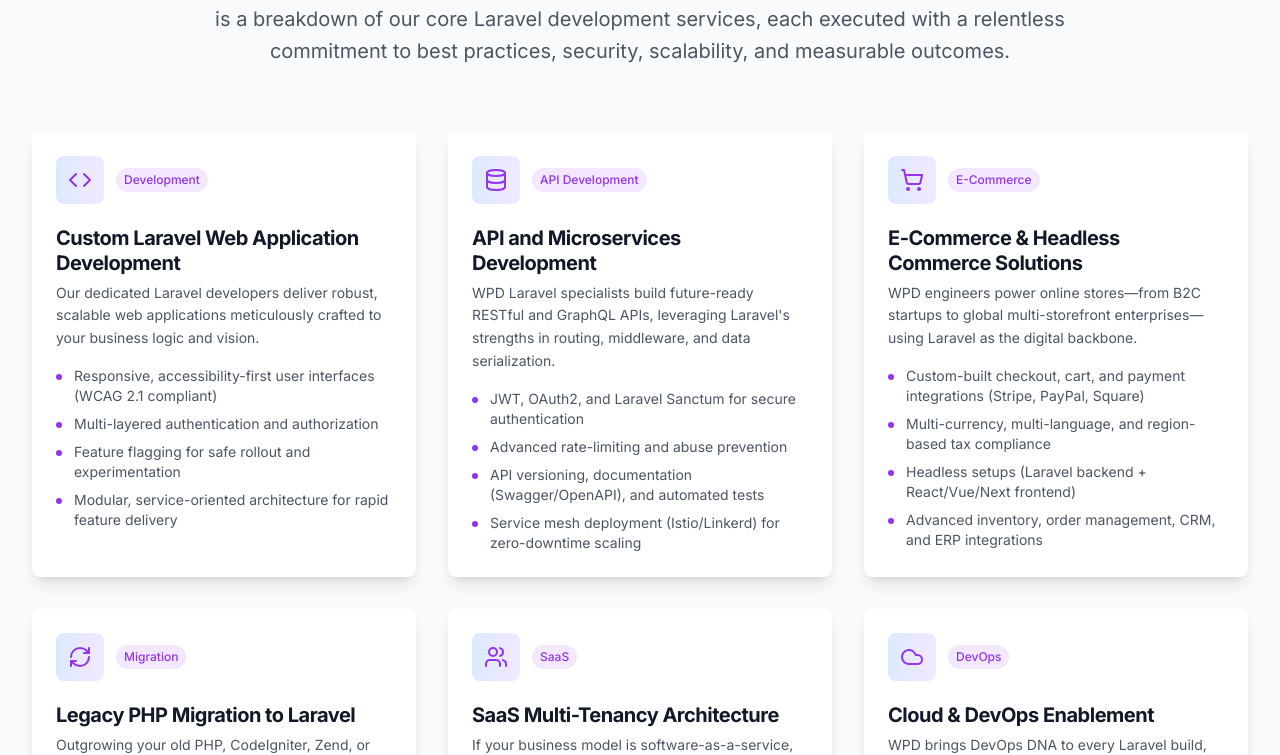
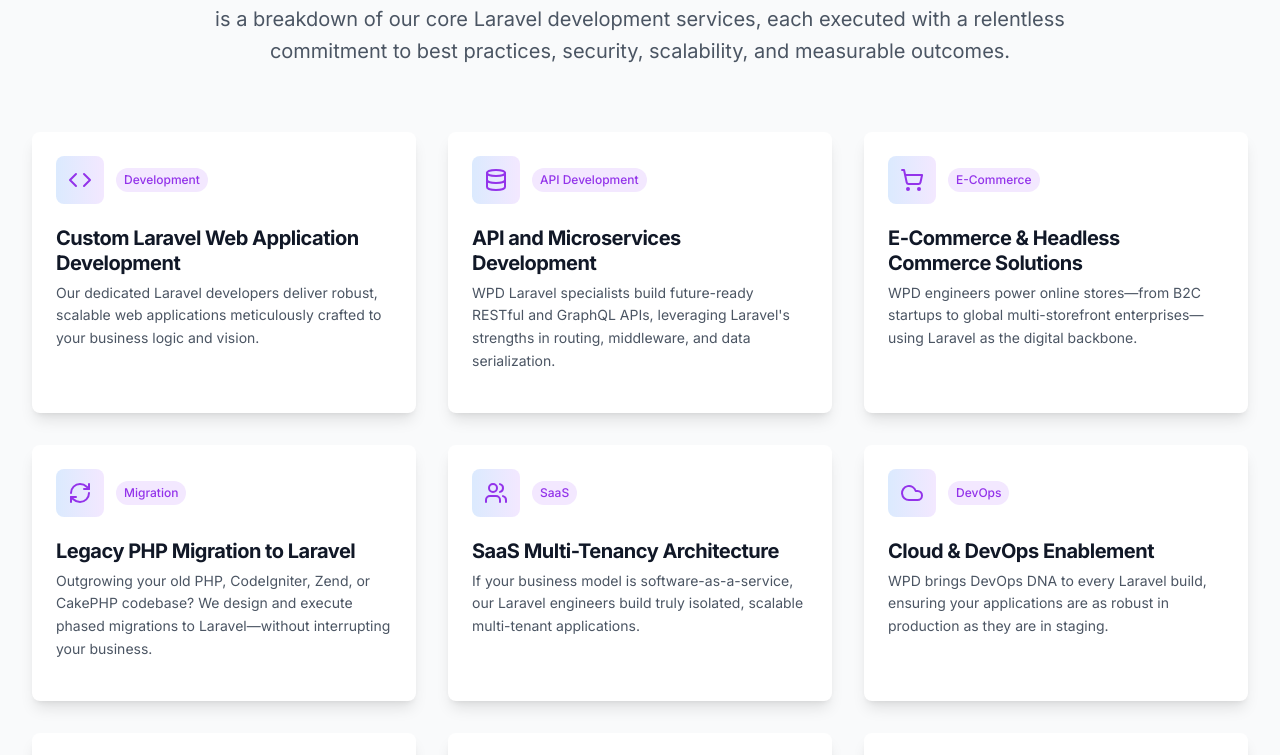
Before and after one commit to AashishRauniyar/hirelaraveldeveloper, a Next.js app: page / in a window 1280 px wide. Shown: the part 2344-3099 px from the top of the page. Built offline with nearby package versions, Linux system fonts and the light colour scheme.

Commit message:
V1: longer content one

```diff
--- a/components/comprehensive-services-section.tsx
+++ b/components/comprehensive-services-section.tsx
@@ -1,6 +1,6 @@
 "use client"
 
-import React from "react"
+import React, { useState } from "react"
 import {
   Code,
   Database,
@@ -191,7 +191,12 @@ export function ComprehensiveServicesSection() {
 
         <div className="grid md:grid-cols-2 lg:grid-cols-3 gap-8 mb-16">
           {services.map((service, index) => (
-            <Card key={index} className="bg-white hover:shadow-xl transition-all duration-300 border-0 shadow-lg group">
+            <Card
+              key={index}
+              className="bg-white hover:shadow-xl transition-all duration-300 border-0 shadow-lg group cursor-pointer focus-within:ring-2 focus-within:ring-purple-400"
+              tabIndex={0}
+              role="button"
+            >
               <CardHeader className="pb-4">
                 <div className="flex items-center mb-4">
                   <div className="w-12 h-12 bg-gradient-to-r from-blue-100 to-purple-100 rounded-lg flex items-center justify-center group-hover:from-blue-200 group-hover:to-purple-200 transition-colors">
@@ -205,10 +210,18 @@ export function ComprehensiveServicesSection() {
                   {service.title}
                 </CardTitle>
                 <CardDescription className="text-gray-600 leading-relaxed">
-                  {service.description}
+                  <span className="block group-hover:hidden group-focus-within:hidden">
+                    {service.description.split(".")[0] + (service.description.includes(".") ? "." : "")}
+                  </span>
+                  <span className="hidden group-hover:block group-focus-within:block transition-all duration-300">
+                    {service.description}
+                  </span>
                 </CardDescription>
               </CardHeader>
-              <CardContent className="pt-0">
+              <CardContent
+                className="pt-0 opacity-0 max-h-0 group-hover:opacity-100 group-hover:max-h-screen group-focus-within:opacity-100 group-focus-within:max-h-screen transition-all duration-500 ease-in-out overflow-hidden"
+                aria-hidden="true"
+              >
                 <ul className="space-y-2">
                   {service.features.map((feature, featureIndex) => (
                     <li key={featureIndex} className="flex items-start text-sm text-gray-600">
--- a/components/services-section.tsx
+++ b/components/services-section.tsx
@@ -65,21 +65,14 @@ export function ServicesSection() {
               <Card
                 key={index}
                 className={cn(
-                  "relative overflow-hidden text-center p-6 border border-gray-200 bg-white group cursor-pointer min-h-[100px] flex items-center justify-center",
+                  "text-center p-6 border border-gray-200 bg-white group",
                   "hover:shadow-lg hover:border-blue-500 hover:scale-105 transition-all duration-300 rounded-lg",
                   service.featured ? "shadow-md border-blue-200" : "shadow-sm",
                 )}
               >
-                {/* Main Title - always visible */}
-                <CardTitle className="text-xl font-semibold text-gray-800 mb-2 z-10 group-hover:opacity-0 transition-opacity duration-300">
-                  {service.title}
-                </CardTitle>
-
-                {/* Details - hidden by default, shown on hover */}
-                <div className="opacity-0 pointer-events-none group-hover:opacity-100 group-hover:pointer-events-auto transition-opacity duration-300 absolute inset-0 bg-white flex flex-col justify-center items-center p-6 z-20">
-                  <IconComponent className="w-10 h-10 text-blue-600 mx-auto mb-5" />
-                  <CardDescription className="text-gray-600 text-sm mb-2">{service.description}</CardDescription>
-                </div>
+                <IconComponent className="w-10 h-10 text-blue-600 mx-auto mb-5 transition-transform duration-300 group-hover:scale-110" />
+                <CardTitle className="text-xl font-semibold text-gray-800 mb-2">{service.title}</CardTitle>
+                <CardDescription className="text-gray-600 text-sm">{service.description}</CardDescription>
               </Card>
             )
           })}
```
